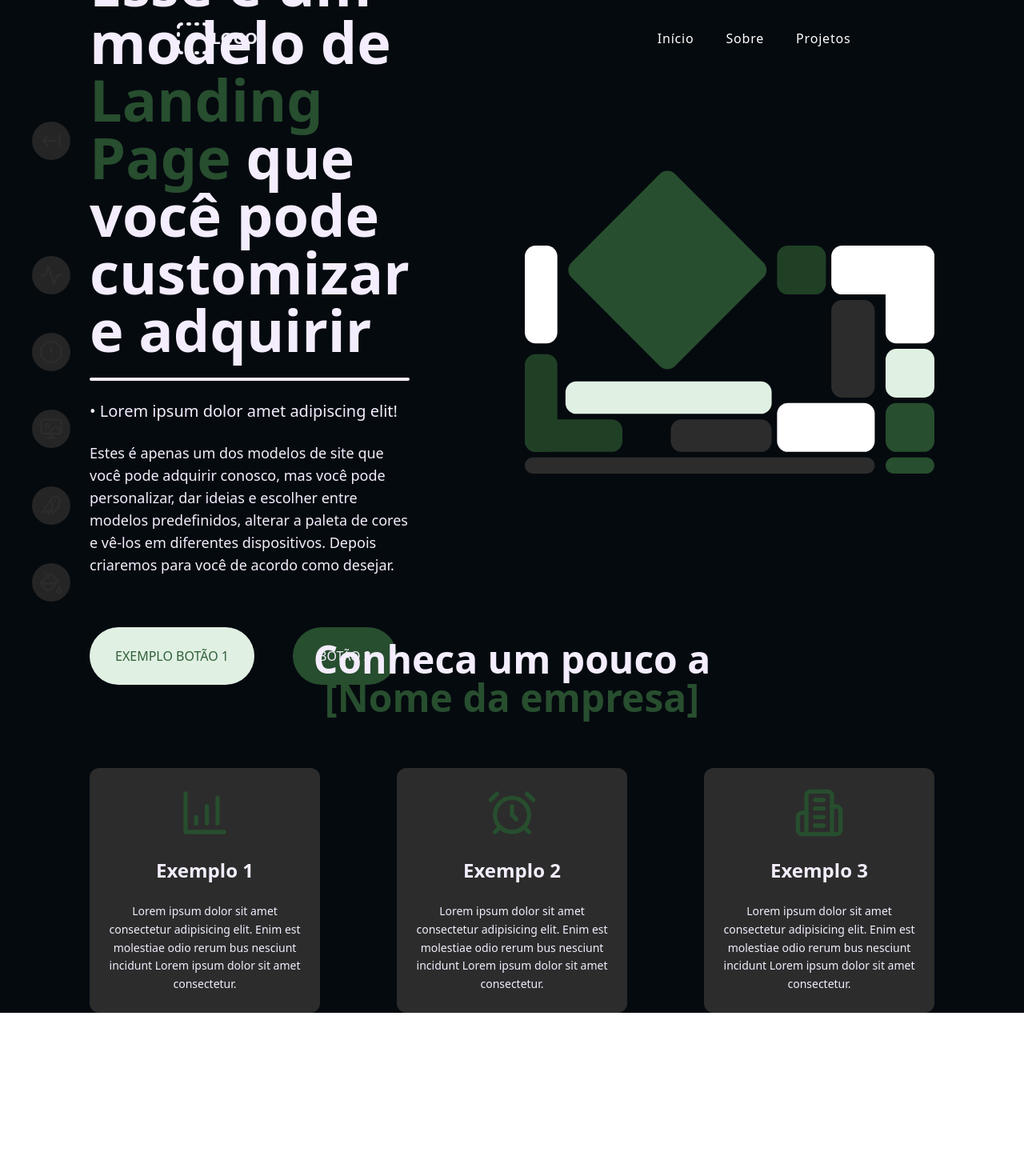
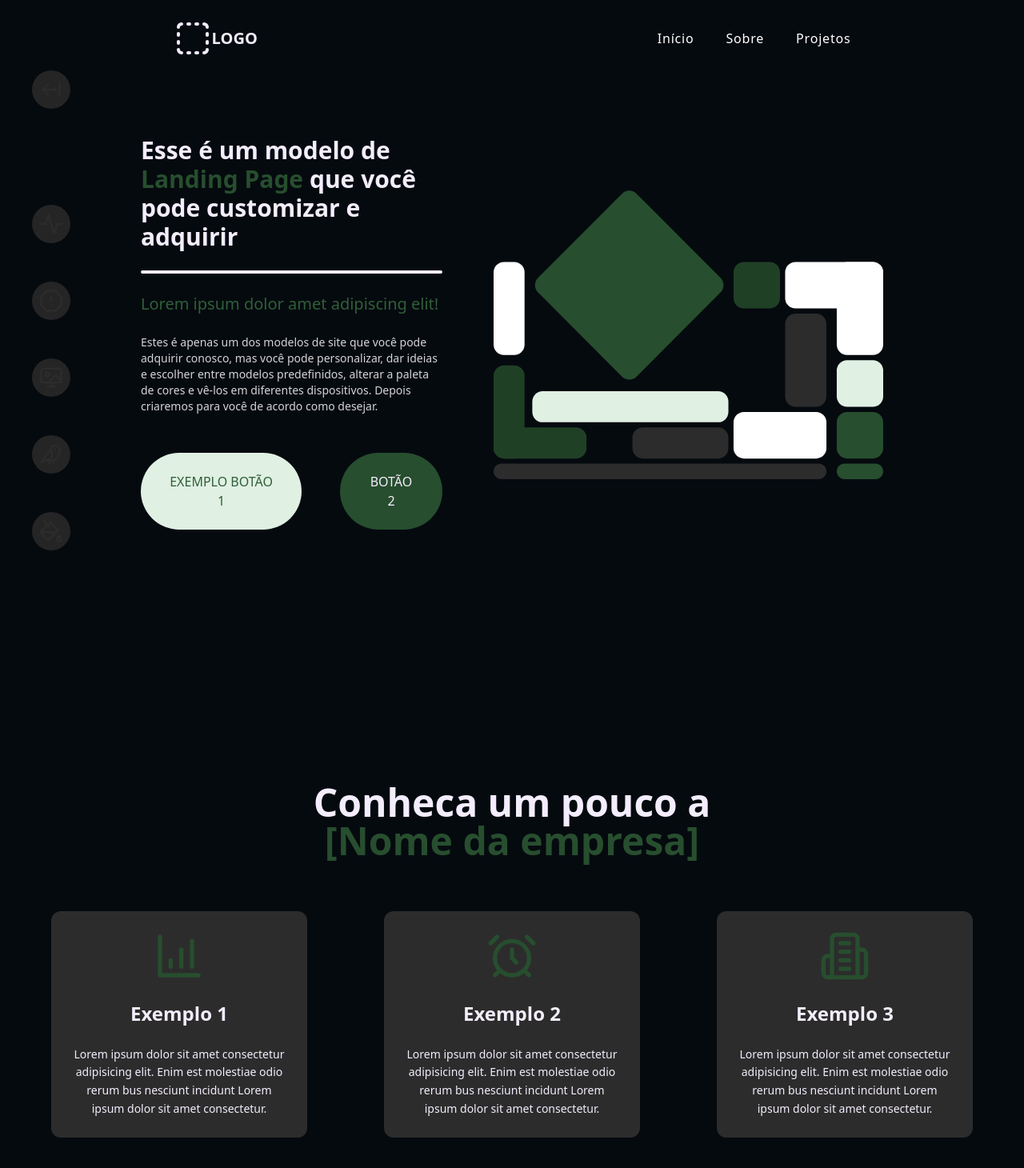
Before and after one commit to juicerq/Notes, a Next.js app in the folder web/: page /demo in a window 1280 px wide. Shown: the top 1460 px of the page at 80% size. Before the commit the page ends 1266 px from the top, so only its background shows below. Built offline with nearby package versions, Linux system fonts and the light colour scheme.

Commit message:
lp update

```diff
--- a/web/src/app/globals.css
+++ b/web/src/app/globals.css
@@ -43,6 +43,10 @@ html {
 @layer components {
   .navbar-li {
     @apply border-transparent text-lg tracking-wider;
+  }
+
+  .section-spacing {
+    @apply py-12;
   }
 
   .button-hover {
--- a/web/src/components/SideBar.tsx
+++ b/web/src/components/SideBar.tsx
@@ -10,7 +10,7 @@ import Link from 'next/link'
 
 export function SideBar() {
   return (
-    <div className="fixed left-0 top-28 z-50 hidden h-full w-32 flex-col items-center justify-center space-y-12 text-mainPalette-text lg:flex">
+    <div className="fixed left-0 top-28 z-50 hidden h-full w-32 flex-col items-center justify-center space-y-12 text-mainPalette-text lg:flex xl:top-12 2xl:top-28">
       <Link
         href={'/'}
         className="absolute top-10 flex h-12 w-12 items-center justify-center rounded-3xl bg-mainPalette-bgAlt text-mainPalette-text transition-all ease-linear hover:-translate-x-1 hover:bg-mainPalette-text hover:text-mainPalette-bg"
--- a/web/src/components/SitePreview/LPComponents/LPAbout.tsx
+++ b/web/src/components/SitePreview/LPComponents/LPAbout.tsx
@@ -2,7 +2,10 @@ import { BarChart4, AlarmClock, Building2 } from 'lucide-react'
 
 export function LPAbout() {
   return (
-    <div id="lp-about" className="flex flex-col gap-16 bg-previewPalette0-bg">
+    <div
+      id="lp-about"
+      className="section-spacing flex h-screen flex-col items-center justify-center gap-16 bg-previewPalette0-bg"
+    >
       <h2 className="text-center text-5xl font-bold">
         Conheca um pouco a <br />
         <span className="text-previewPalette0-primaryButton">
--- a/web/src/components/SitePreview/LPComponents/LPHome.tsx
+++ b/web/src/components/SitePreview/LPComponents/LPHome.tsx
@@ -6,11 +6,11 @@ export function LPHome() {
   return (
     <div
       id="lp-home"
-      className="flex flex-col items-center gap-36 py-4 lg:h-screen lg:flex-row"
+      className="section-spacing flex flex-col items-center gap-36 pt-24 md:gap-16 md:pt-36 lg:h-screen lg:flex-row lg:pt-20"
     >
-      <div className="flex w-full flex-col items-start justify-center gap-8 lg:gap-12 xl:w-[50%] xl:gap-16">
+      <div className="flex w-full flex-col items-start justify-center gap-8 lg:gap-12 xl:w-[50%] xl:gap-12 2xl:gap-16">
         <div className="flex w-full flex-col gap-6">
-          <h2 className="text-4xl font-bold xl:text-7xl">
+          <h2 className="text-4xl font-bold xl:text-3xl 2xl:text-6xl">
             Esse é um modelo de{' '}
             <span className="text-previewPalette0-primaryButton">
               Landing Page
@@ -24,8 +24,11 @@ export function LPHome() {
             transition={{ duration: 0.5, delay: 0.25 }}
             className="w-0 rounded-full border-2 border-previewPalette0-text"
           />
-          <p className="text-xl"> • Lorem ipsum dolor amet adipiscing elit!</p>
-          <p className="text-md leading-relaxed xl:text-lg">
+          <p className="text-xl text-previewPalette0-accent">
+            {' '}
+            Lorem ipsum dolor amet adipiscing elit!
+          </p>
+          <p className="text-md leading-relaxed text-zinc-300 xl:text-sm 2xl:text-lg">
             Estes é apenas um dos modelos de site que você pode adquirir
             conosco, mas você pode personalizar, dar ideias e escolher entre
             modelos predefinidos, alterar a paleta de cores e vê-los em
@@ -46,7 +49,7 @@ export function LPHome() {
         <Image
           src={art}
           alt="art"
-          className="md:w-[550px] lg:w-[750px] xl:w-[900px]"
+          className="md:w-[550px] lg:w-[750px] xl:w-[600px] 2xl:w-[800px]"
         />
       </div>
     </div>
--- a/web/src/components/SitePreview/LandingPage.tsx
+++ b/web/src/components/SitePreview/LandingPage.tsx
@@ -7,7 +7,7 @@ import LPNavbar from './LPComponents/Navbar/LPNavbar'
 
 export default function LandingPage() {
   return (
-    <div className="bg-previewPalette0-bg px-6 text-previewPalette0-text xs:px-10 md:px-16 xl:px-28">
+    <div className="bg-previewPalette0-bg px-6 text-previewPalette0-text xs:px-10 md:px-16 xl:px-44">
       <LPNavbar />
       <LPHome />
       <LPAbout />
```
